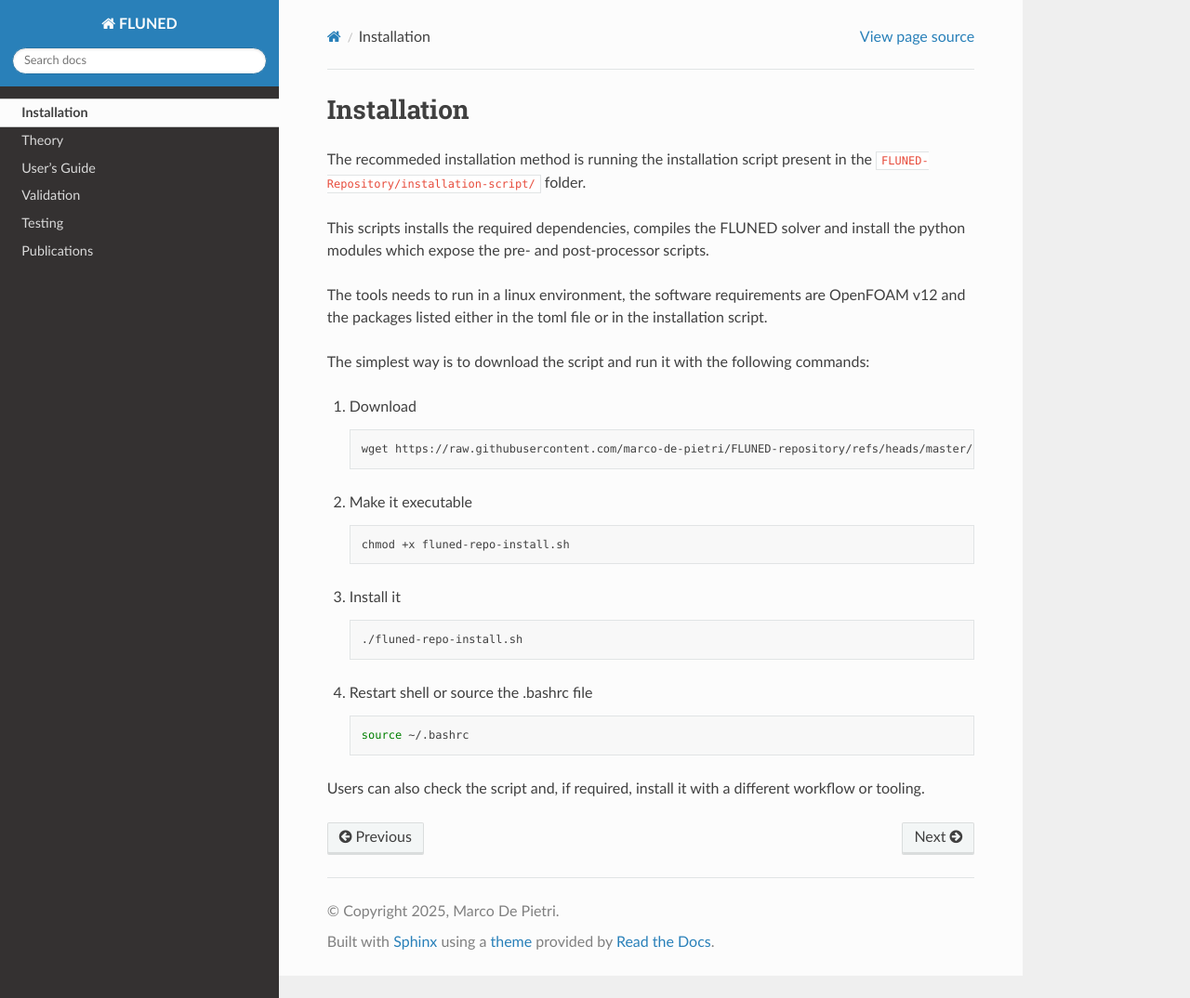
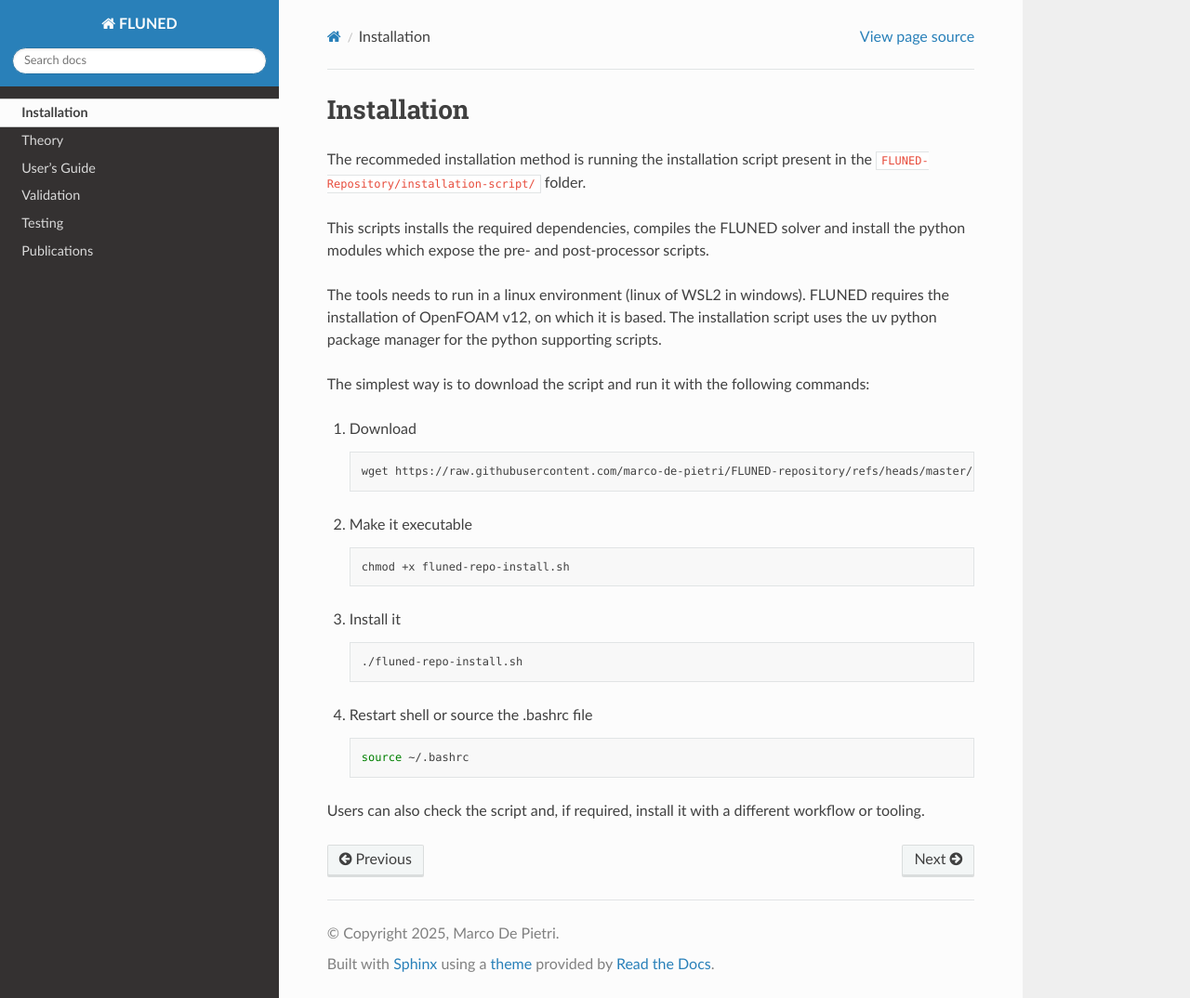
Before and after one commit to marco-de-pietri/FLUNED-repository, a Sphinx documentation site: the page built from docs/source/installation.rst, in a window 1280 px wide and 1074 px high. Shown: the whole window at 93% size. Built offline with Sphinx 7.4.7 and the Read the Docs theme 3.1.0, drawn with Linux system fonts in a browser that asks for light colours; pages that are not in the unit, such as notebooks, are missing from menus.

```diff
--- a/docs/source/installation.rst
+++ b/docs/source/installation.rst
@@ -1,4 +1,3 @@
-
 ============
 Installation
 ============
@@ -8,7 +7,8 @@ The recommeded installation method is running the  installation script present i
 
 This scripts installs the required dependencies, compiles the FLUNED solver and install the python modules which expose the pre- and post-processor scripts.
 
-The tools needs to run in a linux environment, the software requirements are OpenFOAM v12 and the packages listed either in the toml file or in the installation script.
+The tools needs to run in a linux environment (linux of WSL2 in windows). FLUNED requires the installation of OpenFOAM v12, on which it is based.
+The installation script uses the uv python package manager for the python supporting scripts.
 
 The simplest way is to download the script and run it with the following commands:
 
```
Also changed, not shown: docs/source/publications.rst (+8 -4 lines), docs/source/validation.rst (+6 -1 lines).
